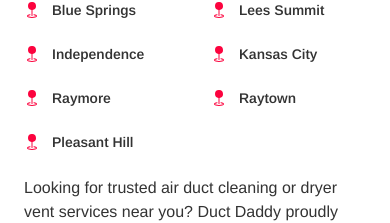
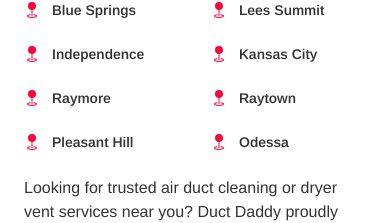
Before and after one commit to flowz0/duct-daddy, a Next.js app: page /booking in a window 390 px wide. Shown: the part 1956-2179 px from the top of the page. Built offline with nearby package versions, Linux system fonts and the light colour scheme.

Commit message:
create new ServiceAreaCard and hide in viewport larger than "sm"

```diff
--- a/app/components/pages/landing/ServiceArea.tsx
+++ b/app/components/pages/landing/ServiceArea.tsx
@@ -32,6 +32,7 @@ export default function ServiceArea() {
               <ServiceAreaCard location="Raymore" />
               <ServiceAreaCard location="Raytown" />
               <ServiceAreaCard location="Pleasant Hill" />
+              <ServiceAreaCard location="Odessa" className="sm:hidden" />
             </div>
             <p className="mt-6">Looking for trusted air duct cleaning or dryer vent services near you? Duct Daddy proudly serves homeowners and businesses across the KC metro. Whether you&apos;re in Missouri or Kansas, we&apos;re just a call away.</p>
           </div>
```
